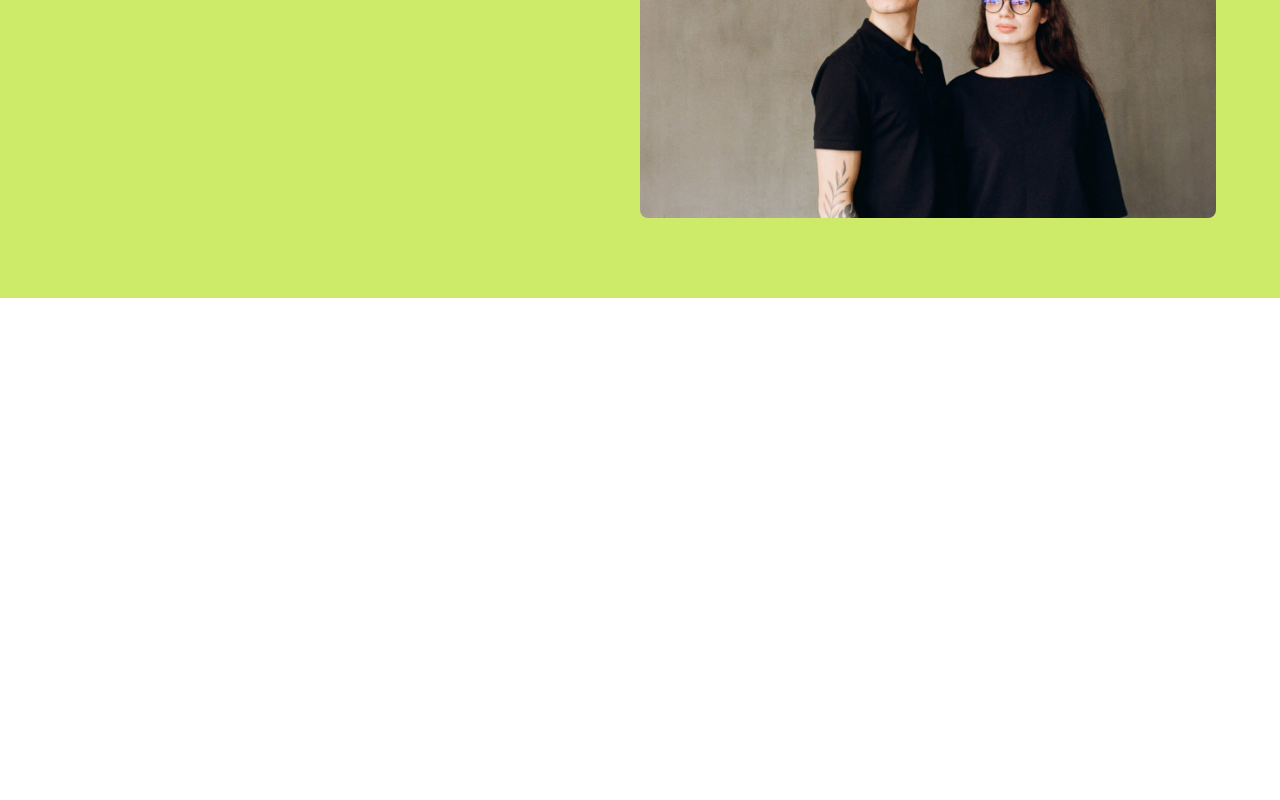
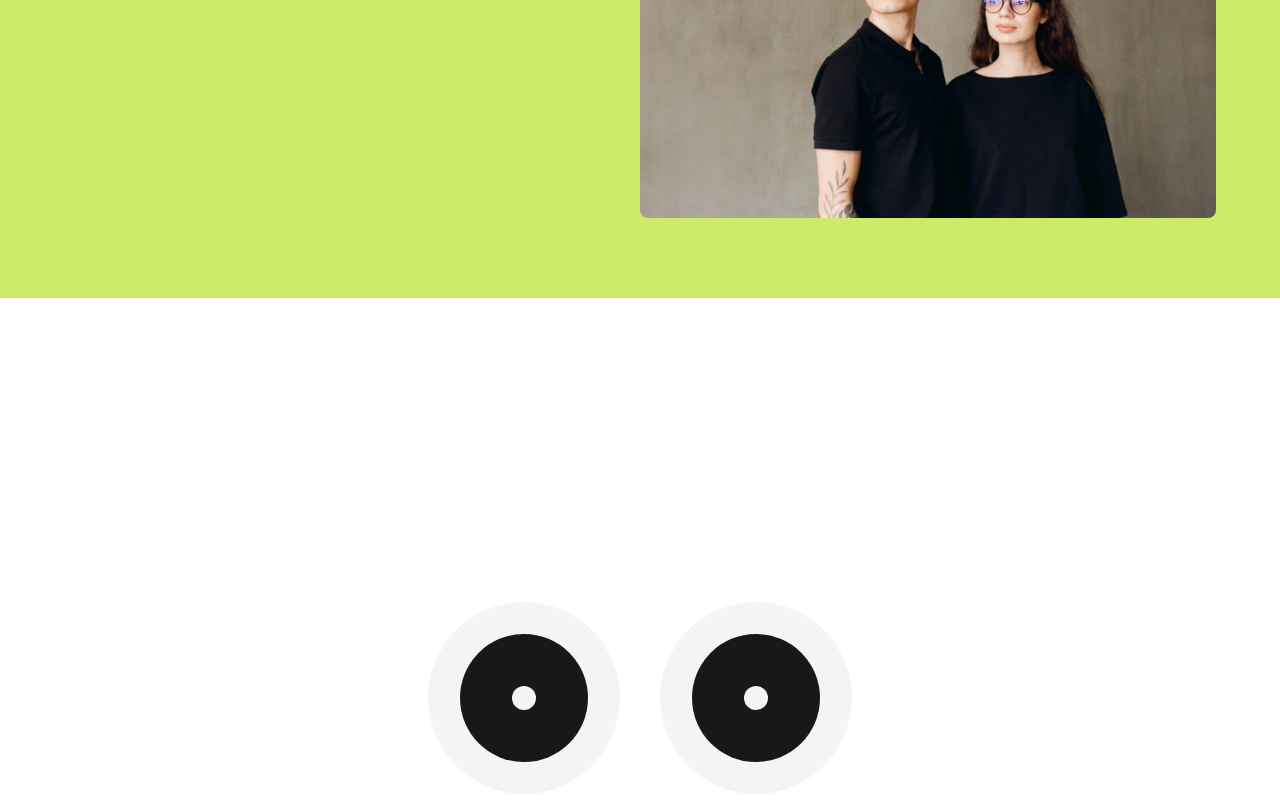
Before and after one commit to ABHi-202864/OCHI, a React (Vite) app: page / in a window 1280 px wide. Shown: the part 2130-2930 px from the top of the page. Before the commit the page ends 2428 px from the top, so only its background shows below. Built offline with nearby package versions, Linux system fonts and the light colour scheme.

Commit message:
add eyeball code

```diff
--- a/src/App.jsx
+++ b/src/App.jsx
@@ -3,6 +3,7 @@ import Navbar from './components/Navbar';
 import LandingPage from './components/LandingPage';
 import Marque from './components/Marque';
 import About from './components/About';
+import Eyes from './components/Eyes';
 
 
 function App() {
@@ -12,6 +13,7 @@ function App() {
       <LandingPage />
       <Marque />
       <About />
+      <Eyes />
     </div>
   )
 }
--- /dev/null
+++ b/src/components/Eyes.jsx
@@ -0,0 +1,110 @@
+
+// function Eyes() {
+//   const [rotate, setRotate] = useState(0);
+
+
+//   useEffect(() => {
+//     window.addEventListener("mousemove", (e) => {
+//       let mouseX = e.clientX;
+//       let mouseY = e.clientY;
+
+//       let deltaX = mouseX - window.innerWidth / 2;
+//       let deltaY = mouseY - window.innerHeight / 2;
+
+//       let angle = Math.atan2(deltaY - deltaX) * (180 / Math.PI);
+
+//       setRotate(angle);
+//     });
+//   }, );
+
+//   return (
+//     <>
+//       <div className='eyes w-full h-screen overflow-hidden'>
+//         <div className='relative w-full h-full bg-[url("./EyesSectionImg.jpg")] bg-cover bg-center'>
+//           <div className='absolute flex gap-10 top-1/2 left-1/2 -translate-x-[50%] -translate-y-[50%]'>
+//             <div className='flex items-center justify-center w-[15vw] h-[15vw] rounded-full bg-zinc-100'>
+//               <div className='relative w-2/3 h-2/3 rounded-full bg-zinc-900'>
+//                 <div style={{ transform: `translate(-50%, -50%) rotate(${rotate}deg)` }}
+//                   className='line absolute top-1/2 left-1/2 -translate-x-1/2 -translate-y-1/2 w-full h-10'
+//                 >
+//                   <div className='w-6 h-6 rounded-full bg-zinc-100'></div>
+//                 </div>
+//               </div>
+//             </div>
+//             <div className='flex items-center justify-center w-[15vw] h-[15vw] rounded-full bg-zinc-100'>
+//               <div className='relative w-2/3 h-2/3 rounded-full bg-zinc-900'>
+//                 <div style={{ transform: `translate(-50%, -50%) rotate(${rotate}deg)` }}
+//                   className='line absolute top-1/2 left-1/2 -translate-x-1/2 -translate-y-1/2 w-full h-10'
+//                 >
+//                   <div className='w-6 h-6 rounded-full bg-zinc-100'></div>
+//                 </div>
+//               </div>
+//             </div>
+//           </div>
+//         </div>
+//       </div>
+//     </>
+//   )
+// }
+
+
+import React, { useEffect, useState } from "react";
+
+function Eyes() {
+  const [position, setPosition] = useState({ x: 0, y: 0 });
+
+  useEffect(() => {
+    const handleMouseMove = (e) => {
+      const mouseX = e.clientX;
+      const mouseY = e.clientY;
+
+      const centerX = window.innerWidth / 2;
+      const centerY = window.innerHeight / 2;
+
+      // Distance from center
+      const deltaX = mouseX - centerX;
+      const deltaY = mouseY - centerY;
+
+      // Max distance the pupil can move
+      const maxDist = 60;
+
+      // Get angle
+      const angle = Math.atan2(deltaY, deltaX);
+
+      // Limit the distance
+      const x = Math.cos(angle) * maxDist;
+      const y = Math.sin(angle) * maxDist;
+
+      setPosition({ x, y });
+    };
+
+    window.addEventListener("mousemove", handleMouseMove);
+    return () => window.removeEventListener("mousemove", handleMouseMove);
+  }, []);
+
+  return (
+    <div className="eyes w-full h-screen overflow-hidden">
+      <div className='relative w-full h-full bg-[url("./EyesSectionImg.jpg")] bg-cover bg-center'>
+        <div className="absolute flex gap-10 top-1/2 left-1/2 -translate-x-[50%] -translate-y-[50%]">
+          {[...Array(2)].map((_, index) => (
+            <div
+              key={index}
+              className="flex items-center justify-center w-[15vw] h-[15vw] rounded-full bg-zinc-100"
+            >
+              <div className="relative w-2/3 h-2/3 rounded-full bg-zinc-900">
+                <div
+                  style={{
+                    transform: `translate(calc(-50% + ${position.x}px), calc(-50% + ${position.y}px))`,
+                  }}
+                  className="absolute top-1/2 left-1/2 w-6 h-6 rounded-full bg-zinc-100"
+                />
+              </div>
+            </div>
+          ))}
+        </div>
+      </div>
+    </div>
+  );
+}
+
+export default Eyes;
```
Also changed, not shown: public/EyesSectionImg.jpg (added).
